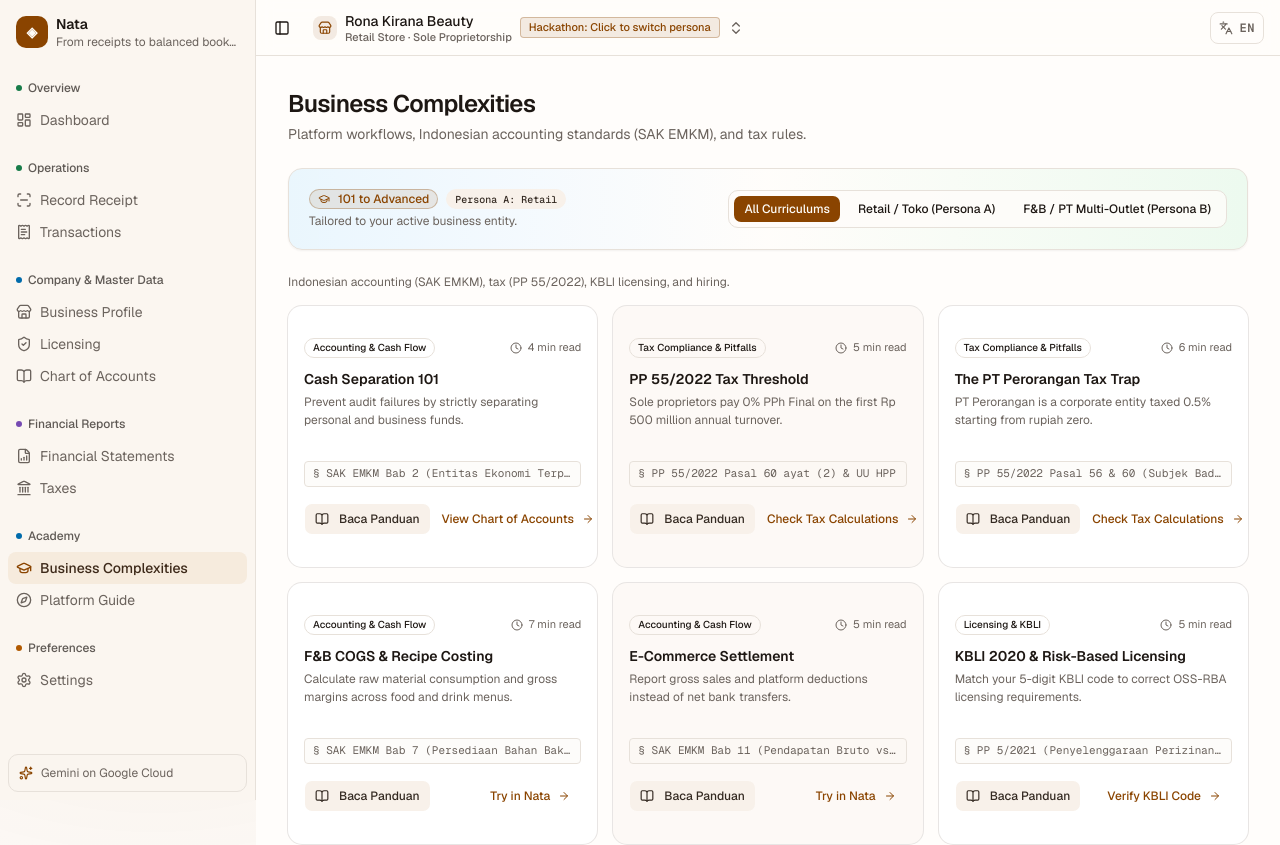
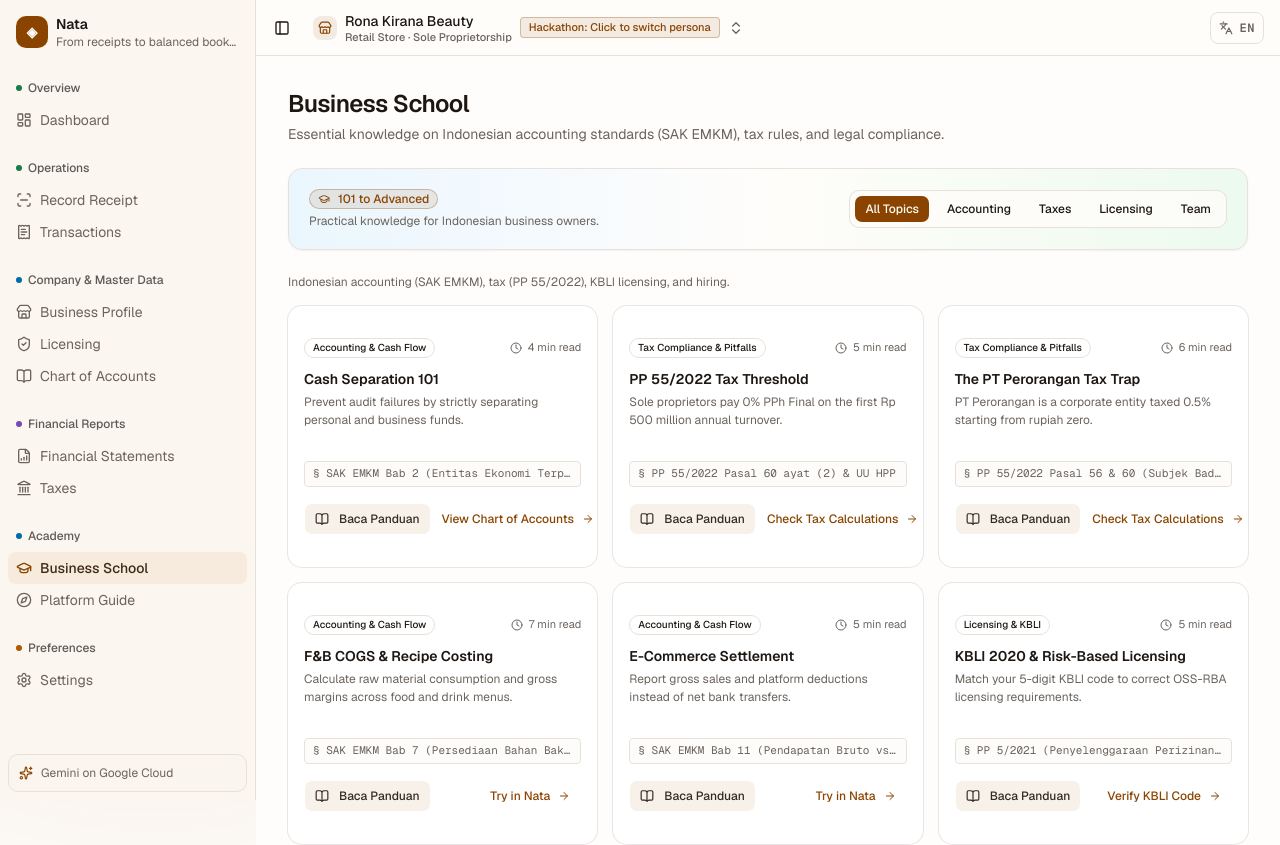
Before and after one commit to okihita/nata, a Next.js app in the folder web/: page /academy in a window 1280 px wide. Shown: the top 845 px of the page. Built offline with nearby package versions, Linux system fonts and the light colour scheme.

Commit message:
feat(academy): make academy persona-agnostic and rename to Kuliah Bisnis

```diff
--- a/web/src/app/(app)/academy/page.tsx
+++ b/web/src/app/(app)/academy/page.tsx
@@ -16,7 +16,6 @@ import { Button } from "@/components/ui/button";
 import { Card, CardContent, CardDescription, CardHeader, CardTitle } from "@/components/ui/card";
 import { Separator } from "@/components/ui/separator";
 import { useLanguage } from "@/lib/copy";
-import { useWorkspace } from "@/lib/store";
 import {
   ACADEMY_LESSONS,
   MYTH_FACTS,
@@ -24,26 +23,19 @@ import {
 
 export default function AcademyPage() {
   const { copy } = useLanguage();
-  const { business } = useWorkspace();
-
-  const [selectedPersona, setSelectedPersona] = useState<"all" | "persona_a" | "persona_b">("all");
+  const [selectedCategory, setSelectedCategory] = useState<
+    "all" | "accounting_101" | "tax_compliance" | "licensing_legal" | "operations_team"
+  >("all");
   const [activeLessonId, setActiveLessonId] = useState<string | null>(null);
 
-  // Auto-detect recommended persona if not explicitly filtered
-  const activePersonaId = business?.id.includes("persona-b")
-    ? "persona_b"
-    : business?.id.includes("persona-a")
-      ? "persona_a"
-      : undefined;
-
-  // Filter lessons specifically for the Business Complexities track
+  // Filter lessons specifically for the Business track (Kuliah Bisnis)
   const businessLessons = useMemo(() => {
     return ACADEMY_LESSONS.filter((item) => {
       if (item.track !== "business") return false;
-      if (selectedPersona === "all") return true;
-      return item.targetPersona === "all" || item.targetPersona === selectedPersona;
+      if (selectedCategory === "all") return true;
+      return item.category === selectedCategory;
     });
-  }, [selectedPersona]);
+  }, [selectedCategory]);
 
   const activeLesson = useMemo(() => {
     if (!activeLessonId) return null;
@@ -53,7 +45,7 @@ export default function AcademyPage() {
   return (
     <>
       <PageHeader
-        title={copy.nav.academy}
+        title={copy.academy.title}
         subtitle={copy.academy.subtitle}
       />
 
@@ -66,40 +58,51 @@ export default function AcademyPage() {
                 <GraduationCap className="mr-1 size-3.5" />
                 {copy.academy.badge}
               </Badge>
-              {activePersonaId && (
-                <Badge variant="secondary" className="font-mono text-[10px]">
-                  {activePersonaId === "persona_a" ? "Persona A: Retail" : "Persona B: F&B PT"}
-                </Badge>
-              )}
             </div>
             <p className="text-xs text-muted-foreground">{copy.academy.filterHint}</p>
           </div>
 
-          {/* Quick Persona Curriculum Switcher Filter */}
+          {/* Category Filter */}
           <div className="flex flex-wrap items-center gap-1.5 rounded-lg border bg-background/80 p-1">
             <Button
-              variant={selectedPersona === "all" ? "default" : "ghost"}
+              variant={selectedCategory === "all" ? "default" : "ghost"}
               size="sm"
               className="h-7 text-xs"
-              onClick={() => setSelectedPersona("all")}
+              onClick={() => setSelectedCategory("all")}
             >
-              {copy.academy.personaFilter.all}
+              {copy.academy.categoryFilter.all}
             </Button>
             <Button
-              variant={selectedPersona === "persona_a" ? "default" : "ghost"}
+              variant={selectedCategory === "accounting_101" ? "default" : "ghost"}
               size="sm"
               className="h-7 text-xs"
-              onClick={() => setSelectedPersona("persona_a")}
+              onClick={() => setSelectedCategory("accounting_101")}
             >
-              {copy.academy.personaFilter.persona_a}
+              {copy.academy.categoryFilter.accounting_101}
             </Button>
             <Button
-              variant={selectedPersona === "persona_b" ? "default" : "ghost"}
+              variant={selectedCategory === "tax_compliance" ? "default" : "ghost"}
               size="sm"
               className="h-7 text-xs"
-              onClick={() => setSelectedPersona("persona_b")}
+              onClick={() => setSelectedCategory("tax_compliance")}
             >
-              {copy.academy.personaFilter.persona_b}
+              {copy.academy.categoryFilter.tax_compliance}
+            </Button>
+            <Button
+              variant={selectedCategory === "licensing_legal" ? "default" : "ghost"}
+              size="sm"
+              className="h-7 text-xs"
+              onClick={() => setSelectedCategory("licensing_legal")}
+            >
+              {copy.academy.categoryFilter.licensing_legal}
+            </Button>
+            <Button
+              variant={selectedCategory === "operations_team" ? "default" : "ghost"}
+              size="sm"
+              className="h-7 text-xs"
+              onClick={() => setSelectedCategory("operations_team")}
+            >
+              {copy.academy.categoryFilter.operations_team}
             </Button>
           </div>
         </div>
@@ -116,15 +119,10 @@ export default function AcademyPage() {
             const lessonCopy = copy.academy.lessons[lesson.id as keyof typeof copy.academy.lessons];
             if (!lessonCopy) return null;
 
-            const isRecommended =
-              activePersonaId && lesson.targetPersona === activePersonaId;
-
             return (
               <Card
                 key={lesson.id}
-                className={`flex flex-col justify-between transition-all hover:border-primary/50 hover:shadow-xs ${
-                  isRecommended ? "border-primary/40 bg-primary/[0.02]" : ""
-                }`}
+                className="flex flex-col justify-between transition-all hover:border-primary/50 hover:shadow-xs"
               >
                 <CardHeader className="p-4 pb-2">
                   <div className="flex items-center justify-between gap-2">
--- a/web/src/lib/copy-en.ts
+++ b/web/src/lib/copy-en.ts
@@ -83,7 +83,7 @@ export const copyEn = {
     laporan: "Financial Statements",
     pajak: "Taxes",
     perizinan: "Licensing",
-    academy: "Business Complexities",
+    academy: "Business School",
     platformGuide: "Platform Guide",
     usaha: "Business Profile",
     pengaturan: "Settings",
@@ -718,19 +718,21 @@ export const copyEn = {
       "The operation timed out. Your records remain safe — please try again in a moment.",
   },
   academy: {
-    title: "Academy",
-    subtitle: "Platform workflows, Indonesian accounting standards (SAK EMKM), and tax rules.",
+    title: "Business School",
+    subtitle: "Essential knowledge on Indonesian accounting standards (SAK EMKM), tax rules, and legal compliance.",
     badge: "101 to Advanced",
-    personaFilter: {
-      all: "All Curriculums",
-      persona_a: "Retail / Toko (Persona A)",
-      persona_b: "F&B / PT Multi-Outlet (Persona B)",
+    categoryFilter: {
+      all: "All Topics",
+      accounting_101: "Accounting",
+      tax_compliance: "Taxes",
+      licensing_legal: "Licensing",
+      operations_team: "Team",
     },
-    filterHint: "Tailored to your active business entity.",
+    filterHint: "Practical knowledge for Indonesian business owners.",
     tracks: {
       platform: "Platform Mastery",
       platformDesc: "How to get the most out of Nata's autonomous bookkeeping and multi-agent engine.",
-      business: "Business Complexities & Compliance",
+      business: "Business School",
       businessDesc: "Indonesian accounting (SAK EMKM), tax (PP 55/2022), KBLI licensing, and hiring.",
     },
     categories: {
--- a/web/src/lib/copy-id.ts
+++ b/web/src/lib/copy-id.ts
@@ -88,7 +88,7 @@ export const copyId = {
     laporan: "Laporan Keuangan",
     pajak: "Pajak",
     perizinan: "Perizinan",
-    academy: "Kompleksitas Bisnis",
+    academy: "Kuliah Bisnis",
     platformGuide: "Panduan Platform",
     usaha: "Profil Usaha",
     pengaturan: "Pengaturan",
@@ -723,19 +723,21 @@ export const copyId = {
       "Prosesnya memakan waktu lebih lama dari biasanya. Catatan Anda tidak berubah — coba lagi sebentar lagi.",
   },
   academy: {
-    title: "Akademi",
-    subtitle: "Alur kerja platform, standar akuntansi SAK EMKM, dan aturan pajak UMKM.",
+    title: "Kuliah Bisnis",
+    subtitle: "Wawasan praktis standar akuntansi SAK EMKM, aturan pajak UMKM, dan kepatuhan hukum.",
     badge: "101 hingga Mahir",
-    personaFilter: {
-      all: "Semua Materi",
-      persona_a: "Retail / Toko (Persona A)",
-      persona_b: "F&B / PT Multi-Outlet (Persona B)",
+    categoryFilter: {
+      all: "Semua Topik",
+      accounting_101: "Akuntansi",
+      tax_compliance: "Pajak",
+      licensing_legal: "Perizinan",
+      operations_team: "Karyawan",
     },
-    filterHint: "Disesuaikan otomatis dengan bentuk badan usaha aktif Anda.",
+    filterHint: "Pengetahuan penting untuk seluruh pelaku usaha dan UMKM Indonesia.",
     tracks: {
       platform: "Panduan Platform",
       platformDesc: "Cara memaksimalkan pembukuan otomatis dan eksekusi multi-agen Nata.",
-      business: "Kompleksitas Bisnis & Kepatuhan",
+      business: "Kuliah Bisnis",
       businessDesc: "Standar akuntansi (SAK EMKM), pajak (PP 55/2022), izin KBLI, dan aturan ketenagakerjaan.",
     },
     categories: {
```
